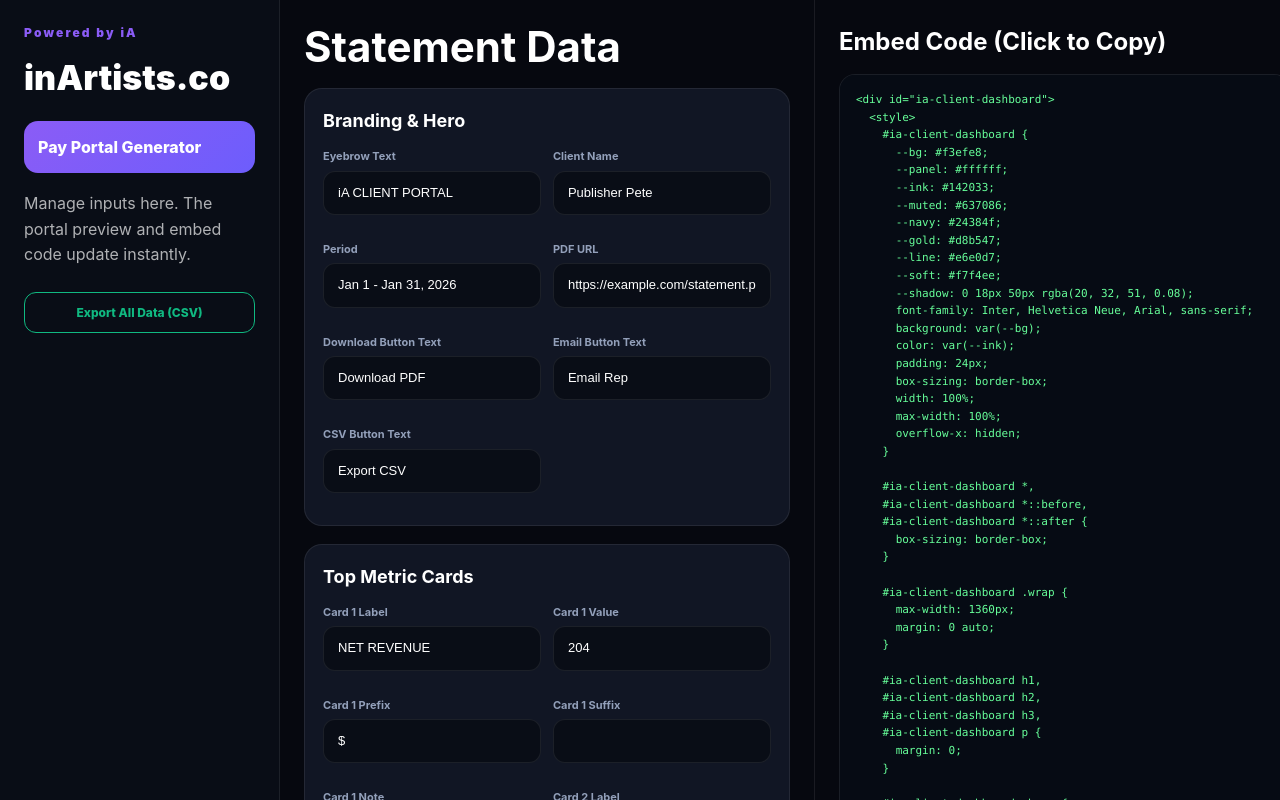
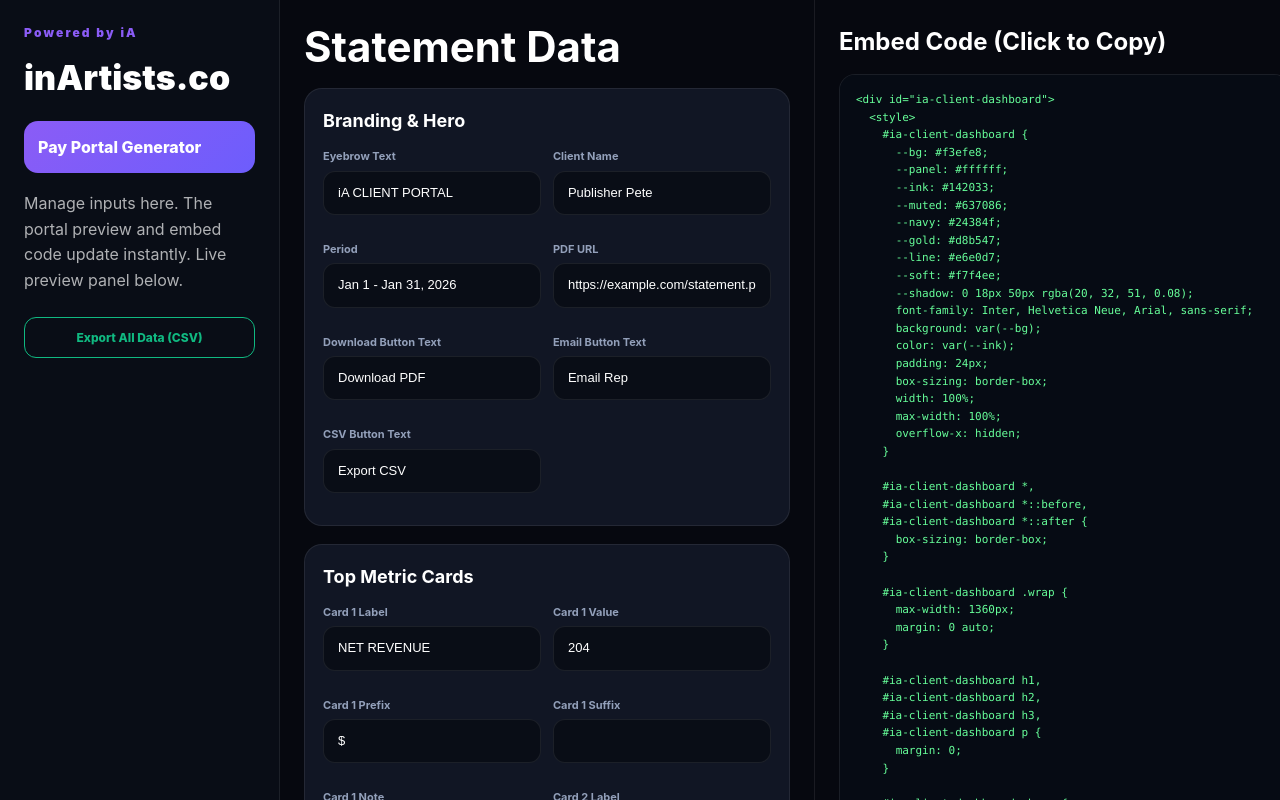
Before and after one commit to samleigh/ia-platform, a React (Vite) app: page / in a window 1280 px wide. Shown: the top 800 px of the page. Built offline with nearby package versions, Linux system fonts and the light colour scheme.

Commit message:
3_12_26_Live Preview Text Added
Up top copy

```diff
--- a/src/App.jsx
+++ b/src/App.jsx
@@ -1618,7 +1618,7 @@ export default function InArtistsMasterHub() {
           Pay Portal Generator
         </div>
         <div style={{ marginTop: 18, color: "rgba(255,255,255,0.68)", lineHeight: 1.6 }}>
-          Manage inputs here. The portal preview and embed code update instantly.
+          Manage inputs here. The portal preview and embed code update instantly. Live preview panel below.
         </div>
 
         <div style={{ marginTop: 24 }}>
```
